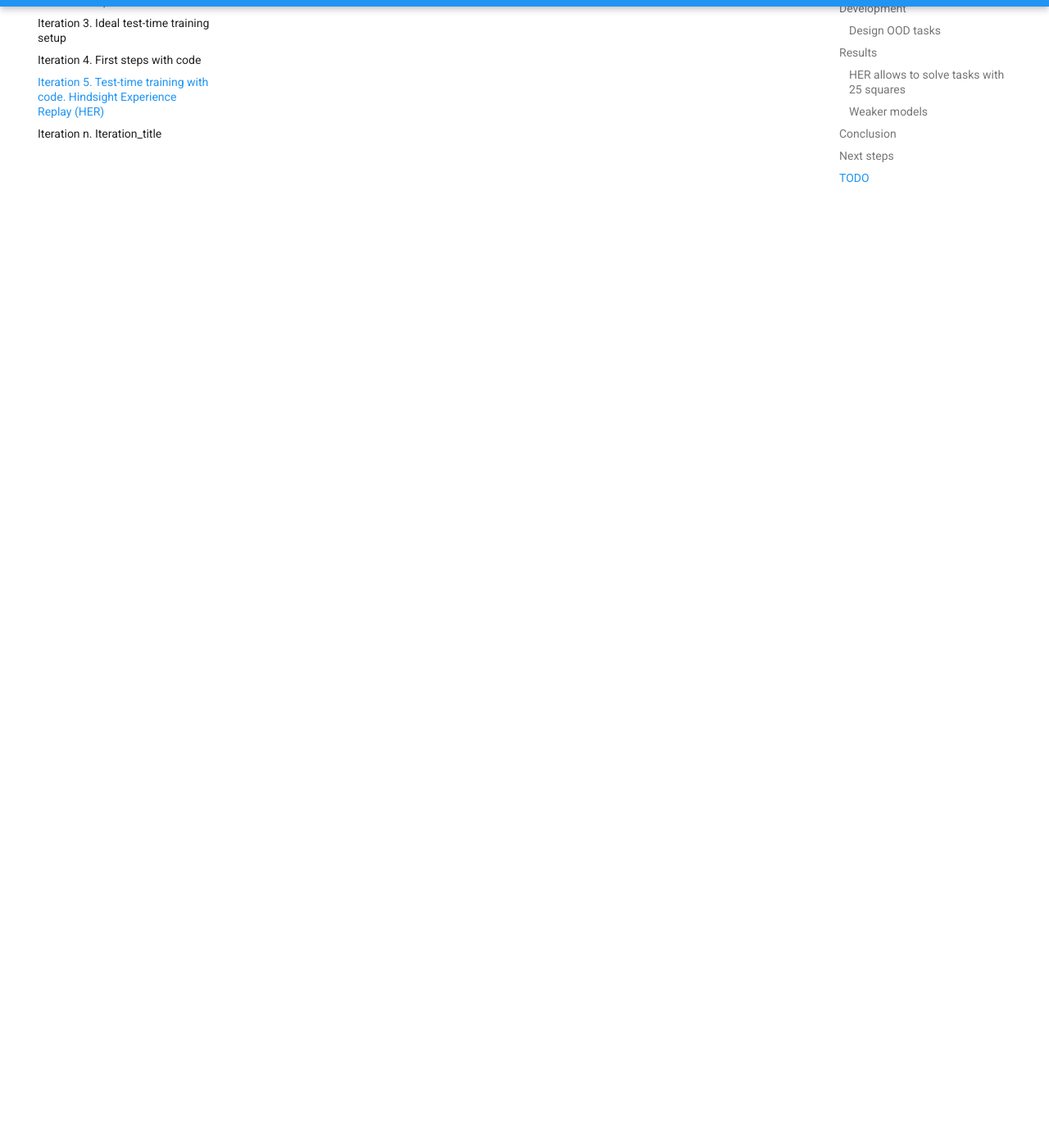
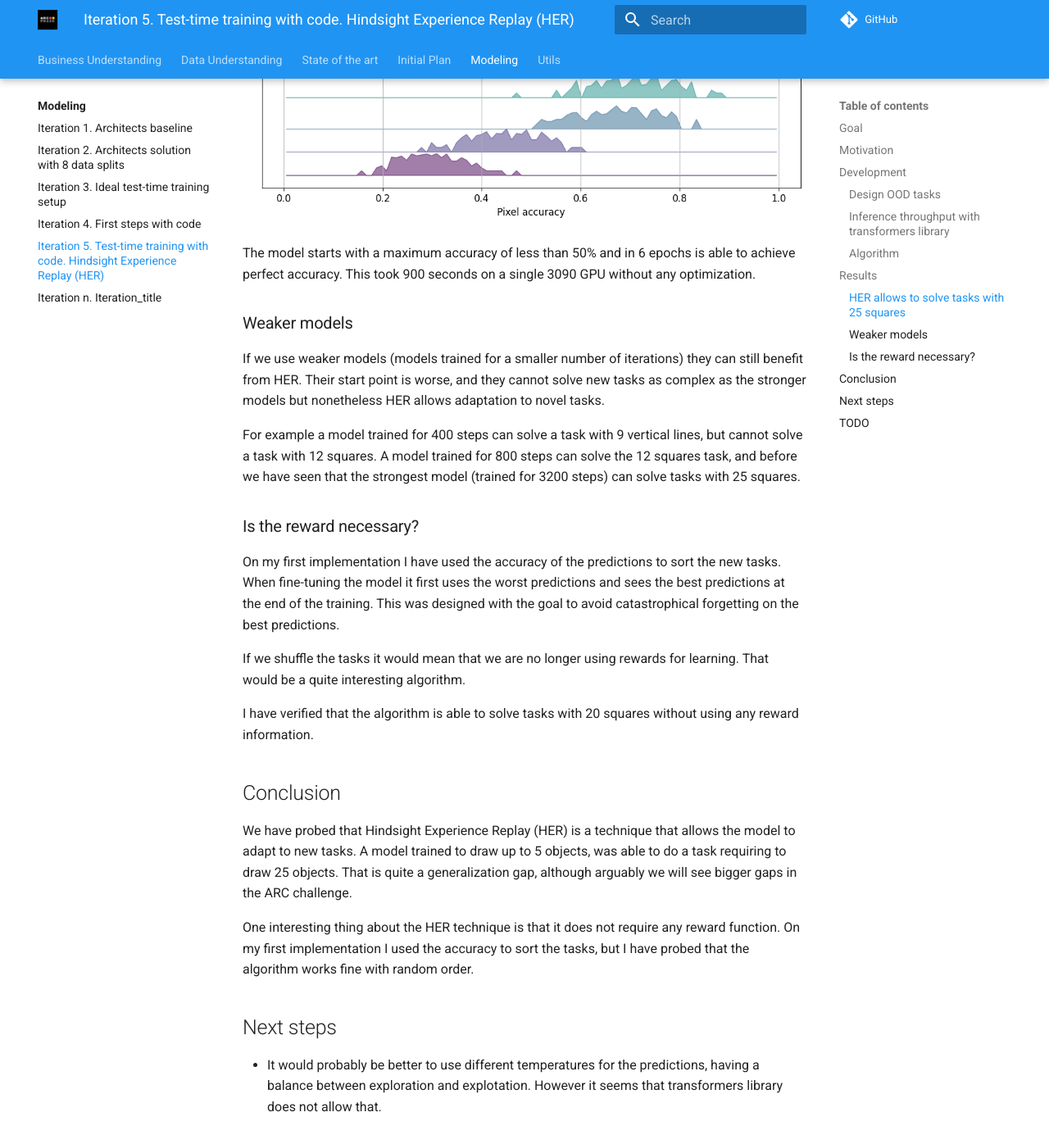
Before and after one commit to ironbar/arc25, an MkDocs documentation site: the page built from docs/modeling/Iteration_05_test_time_training_with_code.md, in a window 1280 px wide and 1400 px high, scrolled down 3049 px. Shown: the top 1396 px of the window at 82% size. Built offline with MkDocs 1.6.1 and Material for MkDocs 9.7.7, drawn with Linux system fonts in a browser that asks for light colours; comment, search, counter and statistics services are not loaded; some of the changed text lies outside the part shown.

Commit message:
almost closing iteration 5

```diff
--- a/docs/modeling/Iteration_05_test_time_training_with_code.md
+++ b/docs/modeling/Iteration_05_test_time_training_with_code.md
@@ -43,6 +43,33 @@
 
 ¿Could test-time training allow the model to solve this tasks?
 
+### Inference throughput with transformers library
+
+| batch size | inference time(s) | throughput (preds/s) |
+|------------|-------------------|----------------------|
+| 1          | 6.4               | 0.2                  |
+| 4          | 7.4               | 0.5                  |
+| 16         | 8.5               | 1.9                  |
+| 64         | 9                 | 7.1                  |
+| 128        | 10.9              | 11.7                 |
+| 256        | 15.3              | 16.7                 |
+| 512        | 30.1              | 17.0                 |
+
+A batch size of 256 might be the sweet spot. It takes just twice as making two predictions with batch size 1.
+
+This shows that the batch size is very important when using the transformers library for inference.
+
+### Algorithm
+
+1. Given the inputs and outputs the model generates 256 code predictions with a temperature of 0.5
+2. The predictions are run to generate outputs images.
+3. Keep only one prediction per output
+4. Validate the predicted code (remove code that does not affect the output)
+5. Create new tasks using the predicted code
+6. Sort the tasks by ascending order using the pixel accuracy of the prediction. Worst predictions come first.
+7. Fine-tune the model on these new tasks
+8. Repeat all the steps above until a perfect solution is achieved or the maximum number of epochs is reached.
+
 ## Results
 
 ### HER allows to solve tasks with 25 squares
@@ -54,20 +81,42 @@
 ![distribution evolution](res/2025-05-07-15-01-52.png)
 
 The model starts with a maximum accuracy of less than 50% and in 6 epochs is able to achieve perfect accuracy.
+This took 900 seconds on a single 3090 GPU without any optimization.
 
 ### Weaker models
 
 If we use weaker models (models trained for a smaller number of iterations) they can still benefit from HER.
 Their start point is worse, and they cannot solve new tasks as complex as the stronger models but nonetheless HER allows adaptation to novel tasks.
 
+For example a model trained for 400 steps can solve a task with 9 vertical lines, but cannot solve a task with 12 squares. A model trained for 800 steps can solve the 12 squares task, and before we have seen that the strongest model (trained for 3200 steps) can solve tasks with 25 squares.
+
+### Is the reward necessary?
+
+On my first implementation I have used the accuracy of the predictions to sort the new tasks. When fine-tuning the model
+it first uses the worst predictions and sees the best predictions at the end of the training. This was designed
+with the goal to avoid catastrophical forgetting on the best predictions.
+
+If we shuffle the tasks it would mean that we are no longer using rewards for learning. That would be a quite
+interesting algorithm.
+
+I have verified that the algorithm is able to solve tasks with 20 squares without using any reward information.
+
 ## Conclusion
+
+We have probed that Hindsight Experience Replay (HER) is a technique that allows the model to adapt
+to new tasks. A model trained to draw up to 5 objects, was able to do a task requiring to draw 25 objects.
+That is quite a generalization gap, although arguably we will see bigger gaps in the ARC challenge.
+
+One interesting thing about the HER technique is that it does not require any reward function. On my first implementation I used
+the accuracy to sort the tasks, but I have probed that the algorithm works fine with random order.
 
 ## Next steps
 
+- It would probably be better to use different temperatures for the predictions, having a balance between
+  exploration and explotation. However it seems that transformers library does not allow that.
+
 ## TODO
 
-- [ ] Find a simple task that the model is not able to solve
-- [ ] Does Hindsight experience replay helps to learn to do the task?
-- [ ] Does RL helps?
-- [ ] Is data augmentation helpful?
+- [x] Find a simple task that the model is not able to solve
+- [x] Does Hindsight experience replay helps to learn to do the task?
 - [x] Colab pro: https://www.kaggle.com/docs/notebooks#increase-gpu-compute-with-colab-pro, Now I have 45 hours per week at Kaggle!
```
